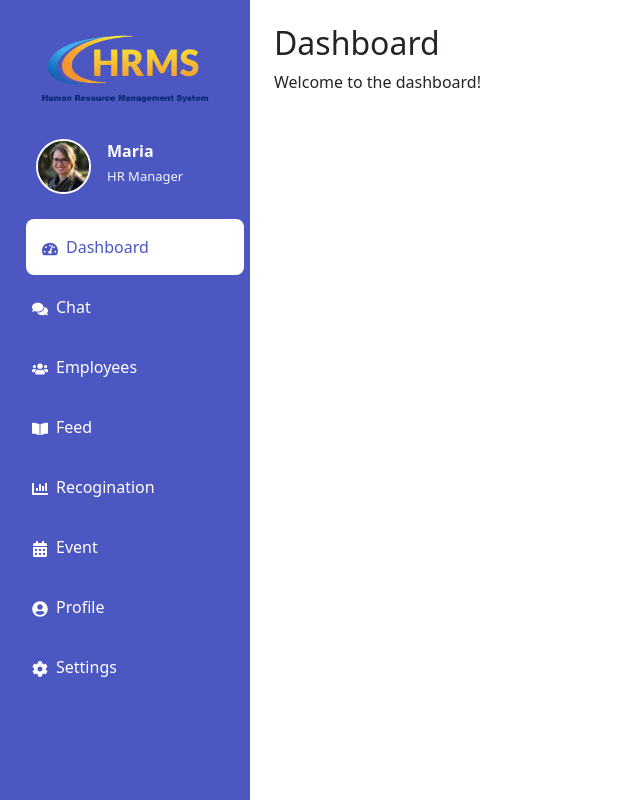
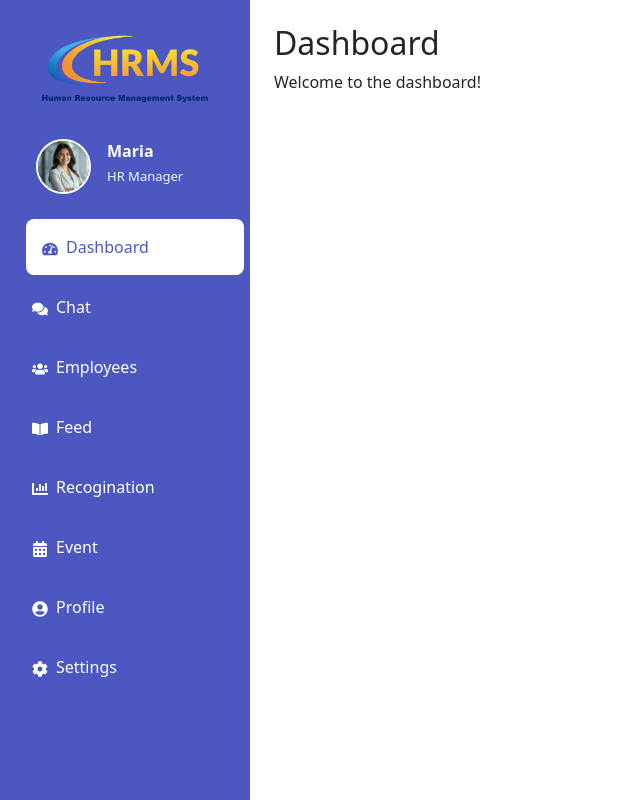
Before and after one commit to Madhusudan04337/hrms, a React (Vite) app: page / in a window 1280 px wide. Shown: the whole page, without its empty margins (0-640 px from the left). Built offline with nearby package versions, Linux system fonts and the light colour scheme.

Commit message:
new profilepic updated & sidebar hovering time fixed

```diff
--- a/src/components/Sidebar.jsx
+++ b/src/components/Sidebar.jsx
@@ -21,7 +21,7 @@ const Sidebar = ( {setActivePage,activePage}) => {
             <div className="profile-container">
                 <div className='profile-img-container d-flex justify-content-center align-items-center me-3'>
                     <img
-                    src="/images/maria.png"
+                    src="/images/maria.jpg"
                     alt='Profile'
                     className='img-fluid profile-img'/>
                 </div>
--- a/src/styles/Sidebar.css
+++ b/src/styles/Sidebar.css
@@ -34,7 +34,7 @@
   background-color: transparent;
   border-radius: 8px;
   transition:
-    background 0.4s ease-in-out,
+    background 0.1s ease-in-out,
     transform 0.4s ease-in-out,
     border-radius 0.4s ease-in-out;
 }
```
Also changed, not shown: public/images/maria.jpg (added), public/images/maria.png (deleted).
